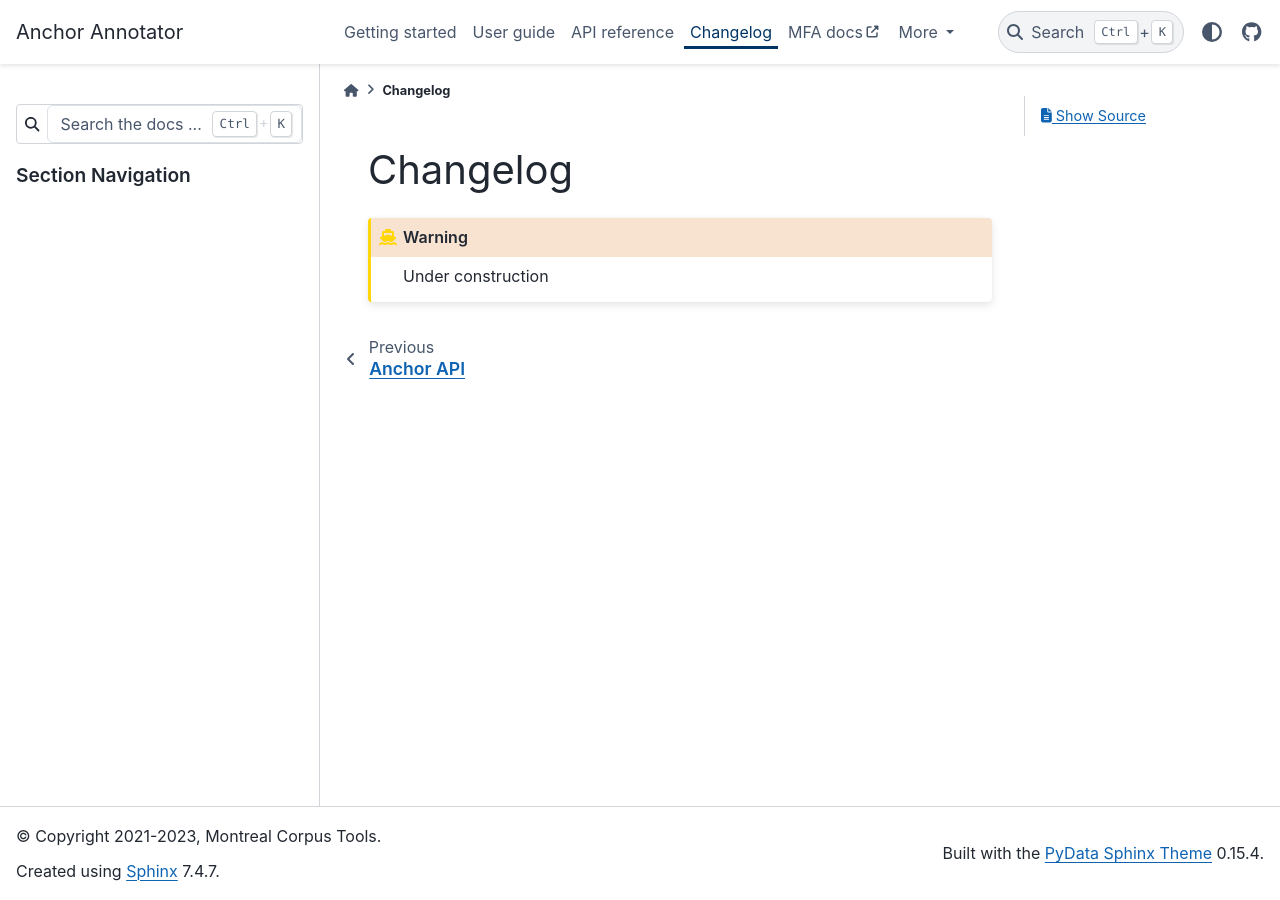
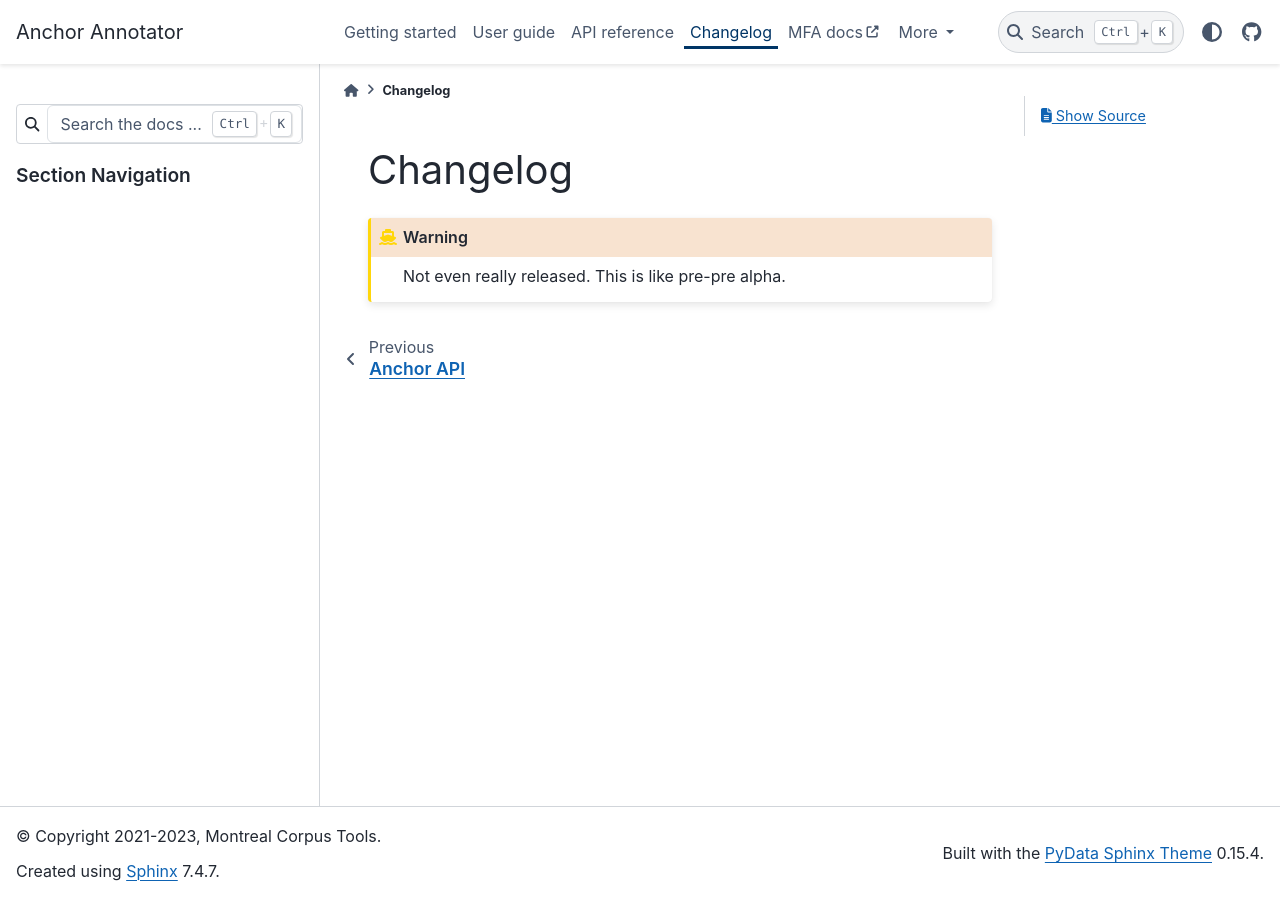
Before and after one commit to MontrealCorpusTools/Anchor-annotator, a Sphinx documentation site: the page built from docs/source/changelog/index.rst, in a window 1280 px wide. Built offline with Sphinx 7.4.7 and the PyData theme 0.15.4, drawn with Linux system fonts in a browser that asks for light colours; nearby versions of some CDN libraries.

Commit message:
Random doc updates

```diff
--- a/docs/source/changelog/index.rst
+++ b/docs/source/changelog/index.rst
@@ -4,4 +4,4 @@ Changelog
 
 .. warning::
 
-   Under construction
+   Not even really released. This is like pre-pre alpha.
--- a/docs/source/first_steps/index.rst
+++ b/docs/source/first_steps/index.rst
@@ -3,7 +3,6 @@
 ***********
 First steps
 ***********
-
 
 
 Use cases
--- a/docs/source/user_guide/basic_navigation.rst
+++ b/docs/source/user_guide/basic_navigation.rst
@@ -2,6 +2,10 @@
 
 Basic navigation
 ================
+
+.. warning::
+
+   This section is horrendously out of date, sorry!  I will update it soon!
 
 Fixing out of vocabulary issues
 -------------------------------
--- a/docs/source/user_guide/key_bindings.rst
+++ b/docs/source/user_guide/key_bindings.rst
@@ -9,7 +9,7 @@ Keyboard
 
 .. tip::
 
-   You can change most of the keyboard shortcuts by :
+   You can change most of the keyboard shortcuts by via the settings in :doc:`configuration`.
 
 .. csv-table::
    :header: "Function", "Default keyboard shortcut"
```
